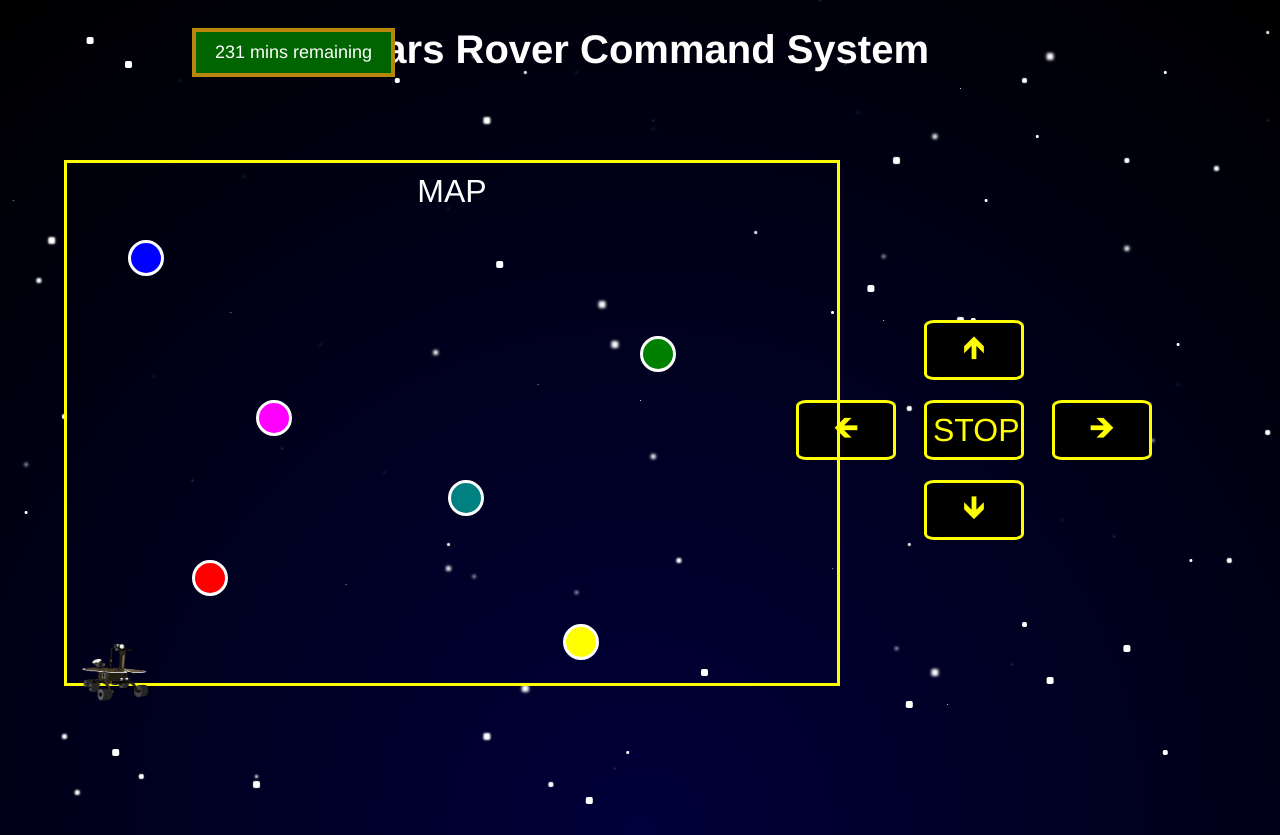
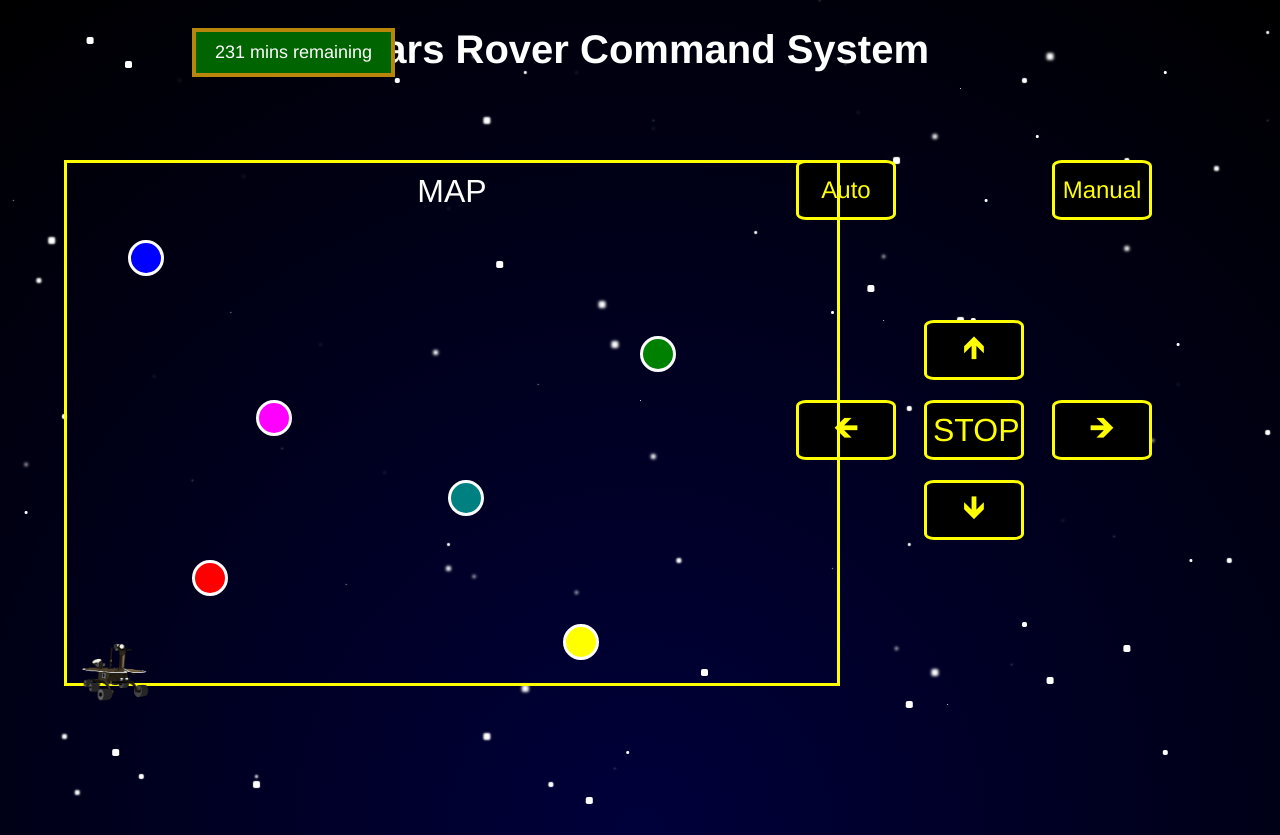
Before and after one commit to T1anyu-zhao/2022Project_Rover, a website: page Command/index.html in a window 1280 px wide. Drawn offline with Linux system fonts and the light colour scheme.

Commit message:
added auto and manual mode

```diff
--- a/Command/index.html
+++ b/Command/index.html
@@ -16,6 +16,8 @@
         <button class = "movement right" onclick = right()>&#129146</button>
         <button class = "movement left" onclick = left()>&#129144</button>
         <button class = "movement stop" onclick = stop()>STOP</button>
+        <button class = "automatic" onclick = automatic()>Auto</button>
+        <button class = "manual" onclick = manual()>Manual</button>
         <div class = "battery" id = "time"></div>
         <div class = "map">MAP</div>
         <div class = "stars"></div>
@@ -93,6 +95,32 @@
                 .catch(err => console.log(err))
             }
 
+            function automatic(){
+                // when stop button is clicked, the letter S is sent to the server
+                const data = 'A'
+                fetch('http://localhost:8000/datastream', {
+                    method: 'POST',
+                    body: JSON.stringify({ data }),
+                    headers: { 'Content-Type': 'application/json' }
+                })
+                .then(response => response.text())
+                .then(data => console.log(data))
+                .catch(err => console.log(err))
+            }
+
+            function manual(){
+                // when stop button is clicked, the letter S is sent to the server
+                const data = 'M'
+                fetch('http://localhost:8000/datastream', {
+                    method: 'POST',
+                    body: JSON.stringify({ data }),
+                    headers: { 'Content-Type': 'application/json' }
+                })
+                .then(response => response.text())
+                .then(data => console.log(data))
+                .catch(err => console.log(err))
+            }
+
             var mins = 231;
             document.getElementById("time").innerHTML = mins + " mins remaining";
             setInterval(time_remaining,60000);
--- a/Command/styles.css
+++ b/Command/styles.css
@@ -123,6 +123,54 @@ h1 {
     color: white;
 }
 
+.automatic {
+    position: absolute; right: 30%; top: 20%;
+    background-color: black;
+    border: 3px solid yellow;
+    color: yellow;
+    padding: none;
+    width: 100px;
+    height: 60px;
+    text-align: center;
+    text-decoration: none;
+    font-size: x-large;
+    margin: auto;
+    border-radius: 10%;
+    font-family: 'Franklin Gothic Medium', 'Arial Narrow', Arial, sans-serif;
+    transition-duration: 0.4s;
+    z-index: 2;
+}
+
+.automatic:hover {
+    background-color: yellow;
+    border: none;
+    color: black;
+}
+
+.manual {
+    position: absolute; right: 10%; top: 20%;
+    background-color: black;
+    border: 3px solid yellow;
+    color: yellow;
+    padding: none;
+    width: 100px;
+    height: 60px;
+    text-align: center;
+    text-decoration: none;
+    font-size: x-large;
+    margin: auto;
+    border-radius: 10%;
+    font-family: 'Franklin Gothic Medium', 'Arial Narrow', Arial, sans-serif;
+    transition-duration: 0.4s;
+    z-index: 2;
+}
+
+.manual:hover {
+    background-color: yellow;
+    border: none;
+    color: black;
+}
+
 .battery {
     background-color: darkgreen;
     border: 4px solid darkgoldenrod;
```
Also changed, not shown: Command/back-end.js (line endings or trailing spaces).
